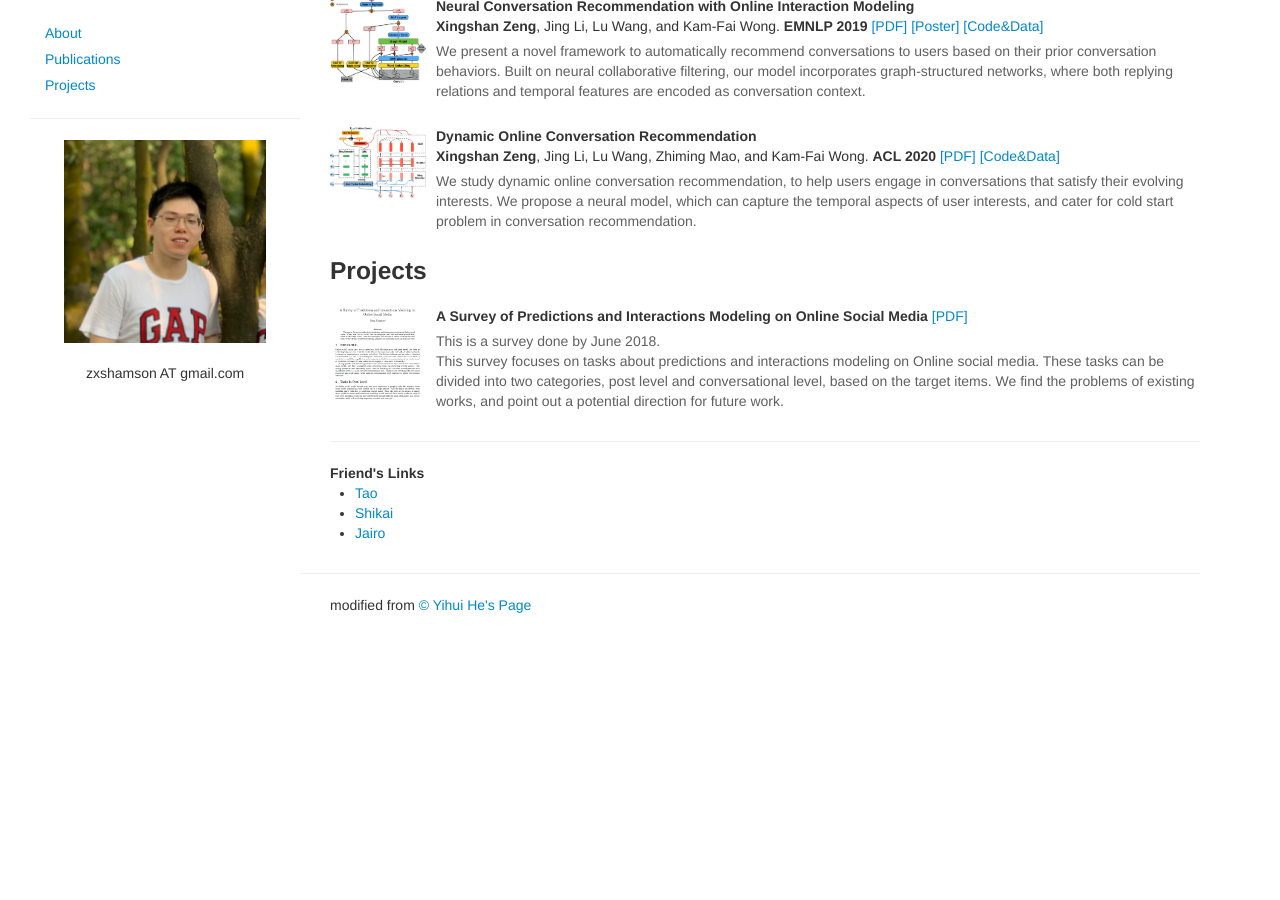
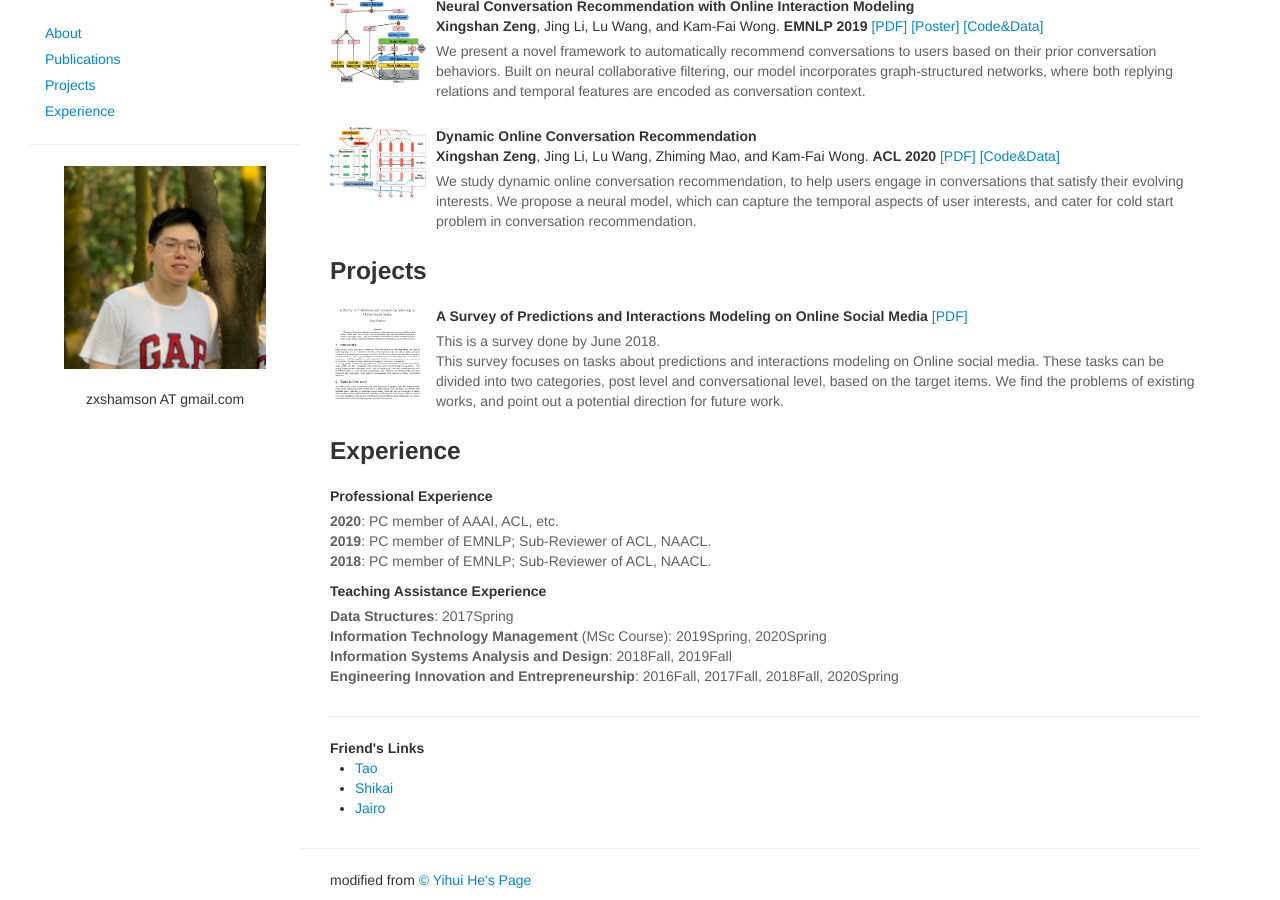
Before and after one commit to zxshamson/zxshamson.github.io, a Jekyll site: the page index.html, which Jekyll copies as it is, in a window 1280 px wide and 900 px high, scrolled down 539 px. Built offline with Jekyll 4.4.1, drawn with Linux system fonts in a browser that asks for light colours; before the commit the page ends 1164 px from its top, so only the background shows below that.

Commit message:
Update index.html

```diff
--- a/index.html
+++ b/index.html
@@ -21,9 +21,9 @@
     <a href="#top">About</a>
     <a href="#publications">Publications</a>
     <a href="#projects">Projects</a>
+    <a href="#experience">Experience</a>
     <!--<a href="#teaching">Teaching</a>-->
-    <!--<a target="_blank"
-       href="https://drive.google.com/open?id=16ZSY62e2LgWYXuYuX4GVbbJ3OnU9bwl8">CV</a>-->
+    <!--<a target="_blank" href="?">CV</a>-->
 </div>
 
 <body>
@@ -37,9 +37,9 @@
             <li><a href="#top">About</a></li>
             <li><a href="#publications">Publications</a></li>
             <li><a href="#projects">Projects</a></li>
+            <li><a href="#experience">Experience</a></li>
             <!--<li><a href="#teaching">Teaching</a></li>-->
-            <!--<li><a target="_blank"
-                   href="https://drive.google.com/open?id=16ZSY62e2LgWYXuYuX4GVbbJ3OnU9bwl8">CV</a>
+            <!--<li><a target="_blank" href="?">CV</a>
             </li>-->
         </ul>
         <hr class="hidden-phone">
@@ -215,6 +215,48 @@
             </div>
 
 
+            <!--
+             *** Experience ***
+            -->
+            <h3>
+                <a name="experience"></a> Experience
+            </h3>
+
+            <div class="media">
+                <div class="media-body">
+                    <p class="media-heading">
+                        <strong>
+                            Professional Experience
+                        </strong>
+                    </p>
+                    <p class="abstract-text">
+                    <b>2020</b>: PC member of AAAI, ACL, etc. <br>
+
+                    <b>2019</b>: PC member of EMNLP; Sub-Reviewer of ACL, NAACL.<br>
+
+                    <b>2018</b>: PC member of EMNLP; Sub-Reviewer of ACL, NAACL.<br>
+                    </p>
+                </div>
+
+                <div class="media-body">
+                    <p class="media-heading">
+                        <strong>
+                            Teaching Assistance Experience
+                        </strong>
+                    </p>
+                    <p class="abstract-text">
+                    <b>Data Structures</b>: 2017Spring <br>
+
+                    <b>Information Technology Management</b> (MSc Course): 2019Spring, 2020Spring <br>
+
+                    <b>Information Systems Analysis and Design</b>: 2018Fall, 2019Fall <br>
+
+                    <b>Engineering Innovation and Entrepreneurship</b>: 2016Fall, 2017Fall, 2018Fall, 2020Spring<br>
+                    </p>
+                </div>
+            </div>
+
+
             <!-- Footer
             ================================================== -->
             <hr>
```
